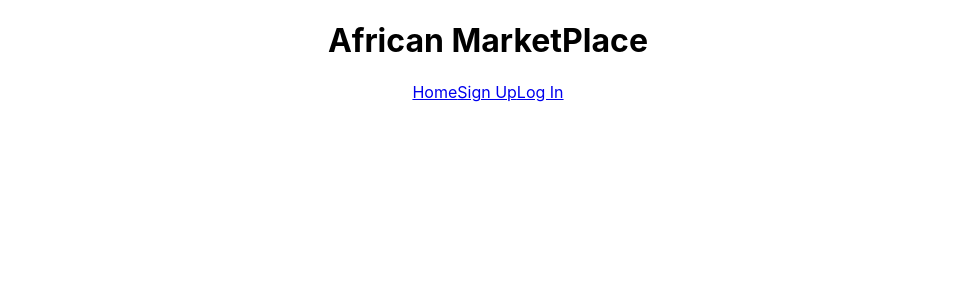
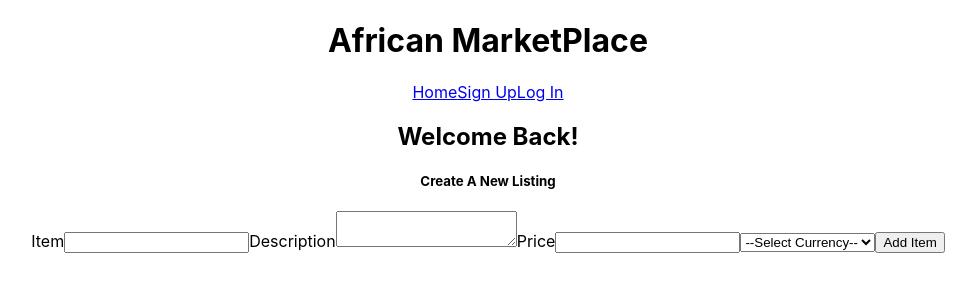
Before and after one commit to BWPT-African-Marketplace/Frontend, a React (Create React App) app: page /profile in a window 1280 px wide. Shown: the top 300 px of the page, without its empty margins (152-1128 px from the left). Built offline with nearby package versions, Linux system fonts and the light colour scheme.

Commit message:
Form to create items added

```diff
--- a/src/App.js
+++ b/src/App.js
@@ -1,6 +1,7 @@
 import Nav from './components/Nav'
 import SignUp from './components/SignUp'
 import LogIn from './components/LogIn'
+import Profile from './components/Profile'
 import { Route, Switch } from 'react-router-dom'
 import './App.css';
 
@@ -16,6 +17,9 @@ function App() {
           <Route path='/login'>
             <LogIn/>
           </Route>
+          <Route path='/profile'>
+            <Profile/>
+          </Route>
         </Switch>
      </main>
     </div>
--- a/src/components/LogIn.js
+++ b/src/components/LogIn.js
@@ -1,19 +1,19 @@
 import React , {useState , useEffect} from 'react'
+import axios from 'axios'
 import * as Yup from 'yup'
 
 
 const LoginSchema = Yup.object().shape({
-    email:Yup
+    username:Yup
         .string()
-        .email()
-        .required('Email is Required'),
+        .required('Username is Required'),
     password:Yup
         .string()
         .required('Password is Required')
 })
 
-const newForm = { email:'', password:'' }
-const loginErrors = { email:'', password:'' }
+const newForm = { username:'', password:'' }
+const loginErrors = { username:'', password:'' }
 const LogIn = () => {
     const [login , setLogIn] = useState(newForm)
     const [formErrors , setFormErrors] = useState(loginErrors)
@@ -41,25 +41,29 @@ const LogIn = () => {
     },[login] )
 
     // Axios POST request
-
+    const loginUser = (login) => {
+        axios.post('https://african-marketplace-oz.herokuapp.com/api/login', login)
+        .then(res => console.log('success', res))
+        .catch(err => console.log('error' , err))
+    }
     // Submit Form
     const handleSubmit = e => {
         e.preventDefault()
+        loginUser(login)
         console.log(login)
         setLogIn(newForm)
     }
     return(
         <form onSubmit={handleSubmit}>
             {/* FORM ERRORS */}
-            <div>{formErrors.email}</div>
+            <div>{formErrors.username}</div>
             <div>{formErrors.password}</div>
             {/* EMAIL */}
-             <label htmlFor='email'>Email</label>
+             <label htmlFor='username'>Usernamel</label>
                 <input
-                    name='email'
-                    type='email'
-                    placeholder='email@yourbusiness.com'
-                    value={login.email}
+                    name='username'
+                    type='text'
+                    value={login.username}
                     onChange={handleChange}
                     />
                 {/* PASSWORD */}
--- /dev/null
+++ b/src/components/Profile.js
@@ -0,0 +1,84 @@
+import axios from 'axios'
+import React, { useState } from 'react'
+
+const newItem = {id:Math.random() * 1000, item:'', description:'', price:'', money:''}
+const Profile = () => {
+    const [listing , setListing] = useState(newItem)
+    const [shopItems , setShopItems] = useState([])
+    const handleChange = e => {
+        const { name , value } = e.target
+        setListing({ ...listing , [name]: value })
+
+    }
+    const postNewListing = item => {
+        axios.post("https://reqres.in/api/order", item)
+        .then( res => {
+            setShopItems([...shopItems , res.data])
+            setListing(newItem)
+        })
+        .catch(err => console.log(err))
+    }
+    const handleSubmit = e => {
+        e.preventDefault()
+        console.log(listing)
+        postNewListing(listing)
+
+    }
+    return (
+
+        <section>
+            <h2>Welcome Back!</h2>
+            <h5>Create A New Listing</h5>
+            <form onSubmit={handleSubmit}>
+                <label htmlFor='item'>Item</label>
+                <input
+                    name='item'
+                    type='text'
+                    value={listing.item}
+                    onChange={handleChange}
+                />
+                <label htmlFor='description'>Description</label>
+                <textarea
+                    name='description'
+                    type='text'
+                    value={listing.description}
+                    onChange={handleChange}
+                />
+                <label htmlFor='price'>Price
+                <input
+                    name='price'
+                    type='text'
+                    value={listing.price}
+                    onChange={handleChange}
+                    className='price'
+                />
+                <select
+                    name='money'
+                    value={listing.money}
+                    onChange={handleChange}
+                    >
+                    <option value=''>--Select Currency--</option>
+                    <option value='SHILLING'>Shilling</option>
+                    <option value='FRANC'>Franc</option>
+                    <option value='USD'>USD</option>
+                    <option value='BITCOIN'>BitCoin</option>
+                </select>
+                </label>
+                <button>Add Item</button>
+            </form>
+            {shopItems.map( item => {
+                return (
+                    <div key = {item.id}>
+                    <p>{item.item}</p>
+                    <p>{item.price}</p>
+                    <span>{item.money}</span>
+                    <p>{item.description}</p>
+                </div>
+                )
+            } )}
+
+        </section>
+    )
+}
+
+export default Profile
--- a/src/components/SignUp.js
+++ b/src/components/SignUp.js
@@ -1,16 +1,13 @@
 import React, { useState , useEffect} from 'react'
+import axios from 'axios'
 import * as Yup from 'yup'
 
 
 const SignUpSchema = Yup.object().shape({
-    fname:Yup
+    username:Yup
         .string()
         .min( 3 , 'First Name Must Be At Least 3 Characters')
         .required('Name Required'),
-    lname:Yup
-    .string()
-    .min( 3 , 'Last Name Must Be At Least 3 Characters')
-    .required('Name Required'),
     business:Yup
         .string(),
     email:Yup
@@ -20,10 +17,11 @@ const SignUpSchema = Yup.object().shape({
     password: Yup
         .string()
         .required('Password Is Required')
+        .min(5 , 'Password must be at least 5 Characters')
 })
 
-const newForm = {fname:'', lname:'', business:'', email:'', password:''}
-const signupErrors = {fname:'', lname:'', email:'', password:''}
+const newForm = {username:'', business:'', email:'', password:''}
+const signupErrors = {username:'', email:'', password:''}
 const SignUp = () => {
     const [signUp , setSignUp] = useState(newForm)
     const [formErrors , setFormErrors] = useState(signupErrors)
@@ -50,34 +48,46 @@ const SignUp = () => {
         .catch( err => console.log(err))
     },[signUp] )
 
+
+    // Object of Returned Form
+
     // Axios POST request
-
+    const register = (signUp) => {
+        axios.post('https://african-marketplace-oz.herokuapp.com/api/register', {
+            headers:{
+                'Access-Control-Allow-Origin': 'http://localhost:3000'
+            },
+            body: {
+                username: signUp.username,
+                password: signUp.password
+            }
+        })
+        .then(res => console.log('success', res))
+        .catch(err => console.log('error' , err))
+    }
     // Submit Form
     const handleSubmit = e => {
         e.preventDefault()
+        register(signUp)
         console.log(signUp)
         setSignUp(newForm)
     }
     return(
         <section>
             <form onSubmit={handleSubmit}>
-                {/* NAME */}
-                <label htmlFor='fname'>First Name</label>
+                <div>{formErrors.username}</div>
+                <div>{formErrors.email}</div>
+                <div>{formErrors.password}</div>
+                {/* USERNAME */}
+                <label htmlFor='username'>User Name</label>
                 <input
-                    name='fname'
+                    name='username'
                     type='text'
-                    placeholder='First'
-                    value={signUp.fname}
+                    placeholder='Username'
+                    value={signUp.username}
                     onChange={handleChange}
                     />
-                <label htmlFor='lname'>Last Name</label>
-                <input
-                    name='lname'
-                    type='text'
-                    placeholder='Last'
-                    value={signUp.lname}
-                    onChange={handleChange}
-                    />
+
                 {/* Business NAME */}
                 <label htmlFor='business'>Business Name</label>
                 <input
```
Also changed, not shown: src/utils/axiosWithAuth.js (added, +14 -0 lines).
